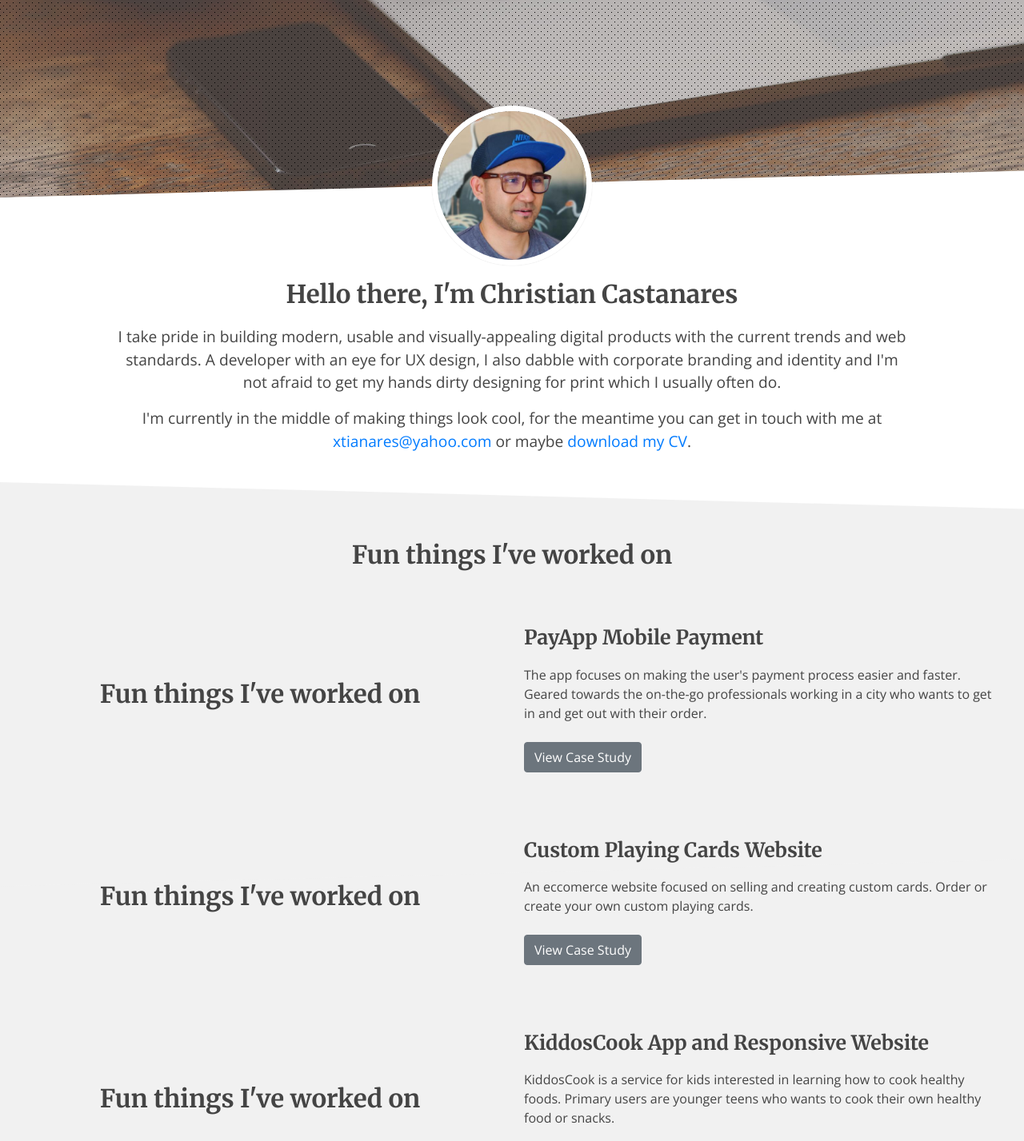
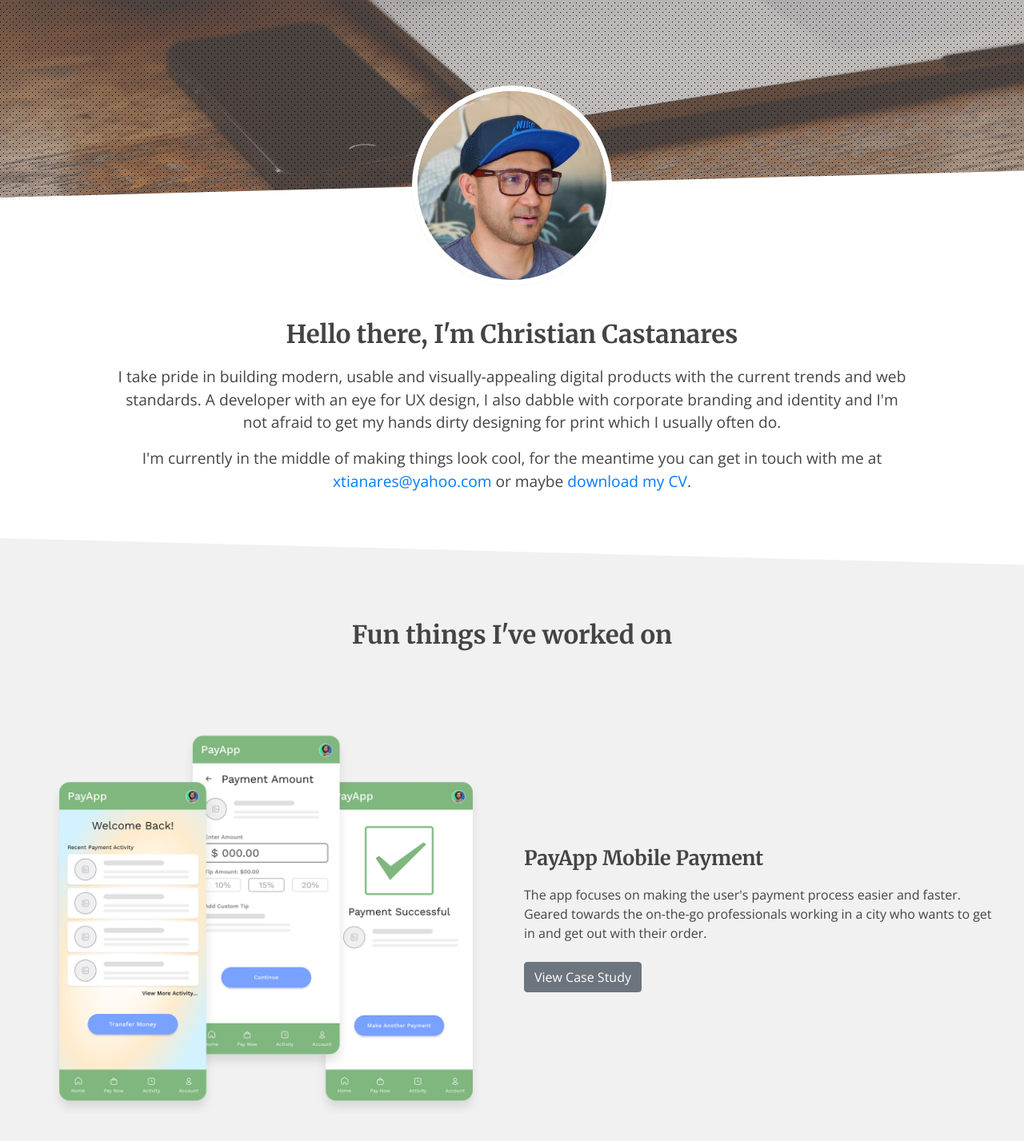
Before and after one commit to xtianares/ux-portfolio, a plain HTML site: page index.html in a window 1280 px wide. Shown: the part 453-1880 px from the top of the page at 80% size. Drawn offline with nearby package versions, Linux system fonts and the light colour scheme.

Commit message:
Added case study

```diff
--- a/css/style.css
+++ b/css/style.css
@@ -186,7 +186,6 @@ body {
     text-rendering: optimizeLegibility;
     color: #444;
     background-color: #ccc;
-    background-image: linear-gradient( 135deg, #FAD7A1 10%, #E96D71 100%);
     background-size: cover;
     background-position: 50% 50%;
     background-attachment: fixed;
@@ -219,7 +218,7 @@ body {
 	top: 0;
 	left: 0;
 	background: transparent url(../images/dot.gif) repeat fixed;
-    position: absolute;
+	position: absolute;
 	z-index: 0;
 }
 .banner {
@@ -289,10 +288,10 @@ body {
     max-width: 100%;
 }
 #profile-img {
-    margin-left: -100px;
-    width: 200px;
-    height: 200px;
-    top: -115px;
+    margin-left: -125px;
+    width: 250px;
+    height: 250px;
+    top: -140px;
     left: 50%;
     position: absolute;
     border: 7px solid #fff;
@@ -304,8 +303,8 @@ body {
     box-shadow: 0 0 1px rgba(0,0,0,0.25);
 }
 #profile {
-	padding-top: 100px;
-	padding-bottom: 20px;
+	padding-top: 150px;
+	padding-bottom: 40px;
 }
 #profile p {
     /*font-size: 1.2em;*/
@@ -336,7 +335,8 @@ body {
 	bottom: 0;
 }
 .portfolio-items {
-	z-index: 2;
+	position: relative;
+	z-index: 200;
 }
 .card-deck {
 	padding-bottom: 5px;
@@ -450,7 +450,8 @@ body {
 @media (min-width: 576px) {
 	#profile p { font-size: 1.2em; }
 	#portfolio-wrap {
-		padding-top: 70px;
+		padding-top: 100px;
+		padding-bottom: 50px;
 	}
 
 }
--- a/index.html
+++ b/index.html
@@ -32,7 +32,7 @@
     <div class="container-fluid but-fixed">
         <div class="row d-flex justify-content-center align-items-center">
             <div id="profile" class="col-sm-12 col-lg-10 text-center">
-                <img id="profile-img" src="images/me.jpeg" />
+                <img id="profile-img" src="/images/me.jpeg" />
                 <h2 class="mb-3">Hello there, I'm Christian Castanares</h2>
                 <p>I take pride in building modern, usable and visually-appealing digital products with the current trends and web standards. A developer with an eye for UX design, I also dabble with corporate branding and identity and I'm not afraid to get my hands dirty designing for print which I usually often do.</p>
                 <p>I'm currently in the middle of making things look cool, for the meantime you can get in touch with me at <a href="mailto:xtianares@yahoo.com">xtianares@yahoo.com</a> or maybe <a href="/downloads/ChristianCastanaresCV.pdf">download my CV</a>.</p>
@@ -46,40 +46,40 @@
             <div class="col-12 text-center mb-3">
                 <h2 class="mb-4">Fun things I've worked on</h2>
 			</div>
+		</div>
 
-            <div class="row portfolio-items align-items-center my-4">
-                <div class="col-12 col-lg-6 text-center mb-3">
-                    <h2 class="mb-4">Fun things I've worked on</h2>
+		<div class="row portfolio-items justify-content-center align-items-center my-5">
+			<div class="col-10 col-md-7 col-lg-6 text-center mb-4 mb-md-0">
+				<img class="thumbnail img-fluid" src="/images/payment-app.png" />
 			</div>
-                <div class="col-12 col-lg-6 mb-3">
+			<div class="col-12 col-md-5 col-lg-6 mb-">
 				<h3 class="mb-3">PayApp Mobile Payment</h3>
 				<p class="mb-4">The app focuses on making the user's payment process easier and faster. Geared towards the on-the-go professionals working in a city who wants to get in and get out with their order.</p>
-                    <p><a class="btn btn-secondary" href="/downloads/payment-app-case-study.pdf" target="_blank">View Case Study</a></p>
+				<p class="mb-0"><a class="btn btn-secondary" href="/downloads/payment-app-case-study.pdf" target="_blank">View Case Study</a></p>
 			</div>
 		</div>
-            <div class="row portfolio-items align-items-center my-4">
-                <div class="col-12 col-lg-6 text-center mb-3">
-                    <h2 class="mb-4">Fun things I've worked on</h2>
+		<div class="row portfolio-items justify-content-center align-items-center my-5">
+			<div class="col-10 col-md-7 col-lg-6 text-center mb-4 mb-md-0">
+				<img class="thumbnail img-fluid" src="/images/custom-card.png" />
 			</div>
-                <div class="col-12 col-lg-6 mb-3">
+			<div class="col-12 col-md-5 col-lg-6 mb-">
 				<h3 class="mb-3">Custom Playing Cards Website</h3>
-                    <p class="mb-4">An eccomerce website focused on selling and creating custom cards. Order or create your own custom playing cards.</p>
-                    <p><a class="btn btn-secondary" href="/downloads/custom-playing-card-case-study.pdf" target="_blank">View Case Study</a></p>
+				<p class="mb-4">An eccomerce website focused on selling and creating custom cards. It aims to make it easy for someone to order or create their own custom playing cards.</p>
+				<p class="mb-0"><a class="btn btn-secondary" href="/downloads/custom-playing-card-case-study.pdf" target="_blank">View Case Study</a></p>
 			</div>
 		</div>
-            <div class="row portfolio-items align-items-center my-4">
-                <div class="col-12 col-lg-6 text-center mb-3">
-                    <h2 class="mb-4">Fun things I've worked on</h2>
+		<div class="row portfolio-items justify-content-center align-items-center my-5">
+			<div class="col-10 col-md-7 col-lg-6 text-center mb-4 mb-md-0">
+				<img class="thumbnail img-fluid" src="/images/kiddos-cook.png" />
 			</div>
-                <div class="col-12 col-lg-6 mb-3">
+			<div class="col-12 col-md-5 col-lg-6 mb-">
 				<h3 class="mb-3">KiddosCook App and Responsive Website</h3>
 				<p class="mb-4">KiddosCook is a service for kids interested in learning how to cook healthy foods. Primary users are younger teens who wants to cook their own healthy food or snacks.</p>
-                    <p><a class="btn btn-outline-info" href="/downloads/kiddoscook-case-study.pdf" target="_blank">View Case Study</a></p>
+				<p class="mb-0"><a class="btn btn-secondary" href="/downloads/kiddoscook-case-study.pdf" target="_blank">View Case Study</a></p>
 			</div>
 		</div>
 
 
-        </div>
     </div>
 </section>
 <section id="footer-wrap" class="wrap">
```
Also changed, not shown: images/burger.png (deleted), images/clicky-emojis.png (deleted), images/crappy-scraper.png (deleted), images/custom-bootstrap.png (deleted), images/custom-card.png (added), images/friend-finder.png (deleted), images/kiddos-cook.png (added), images/payment-app.png (added), images/rps-game.png (deleted), 5 other files. Lines whose indentation alone changed are shown as unchanged.
